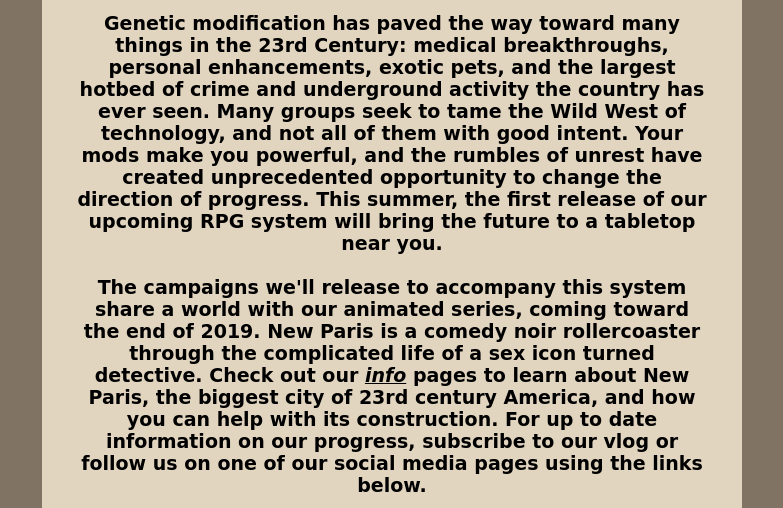
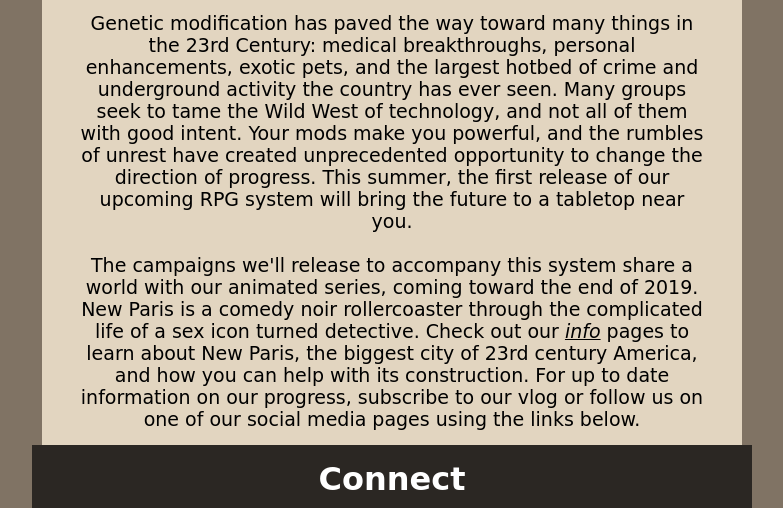
Before and after one commit to NeuVoyage/NEUWebsite, a plain HTML site: page public/index.html in a window 1280 px wide. Shown: the part 431-939 px from the top of the page, without its empty margins (248-1031 px from the left). Drawn offline with nearby package versions, Linux system fonts and the light colour scheme; a web font is replaced by a local one.

```diff
--- a/public/layout.css
+++ b/public/layout.css
@@ -67,6 +67,7 @@ body {
     margin-right: 10px;
     padding: 15px 35px;
     font-size: 19px;
+    font-weight: 500;
     background-color: #e2d5c0;
     text-align: center;
 }
@@ -77,7 +78,7 @@ body {
 }
 
 .accordion h2 a:hover {
-    font-weight: 100;
+    font-weight: 600;
 }
 
 .accordion div, .accordion p {
```
